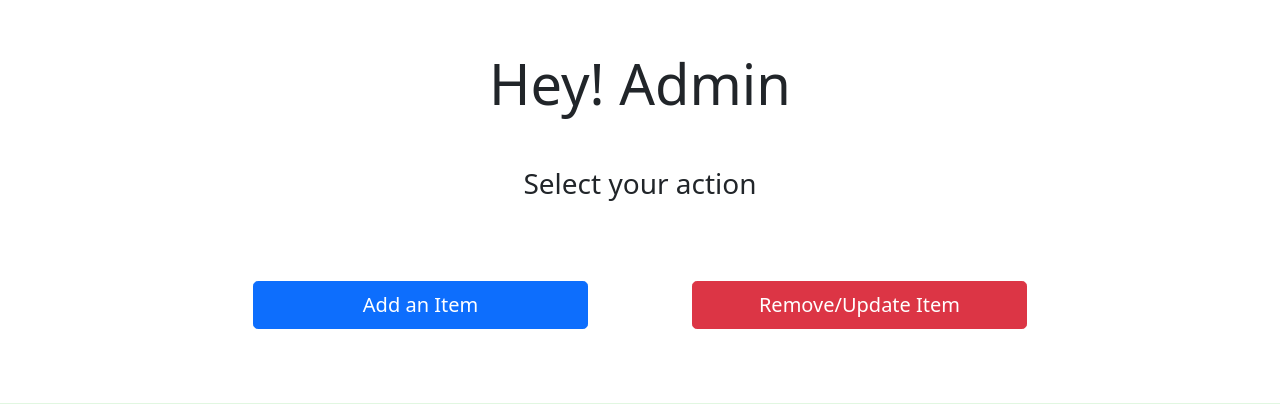
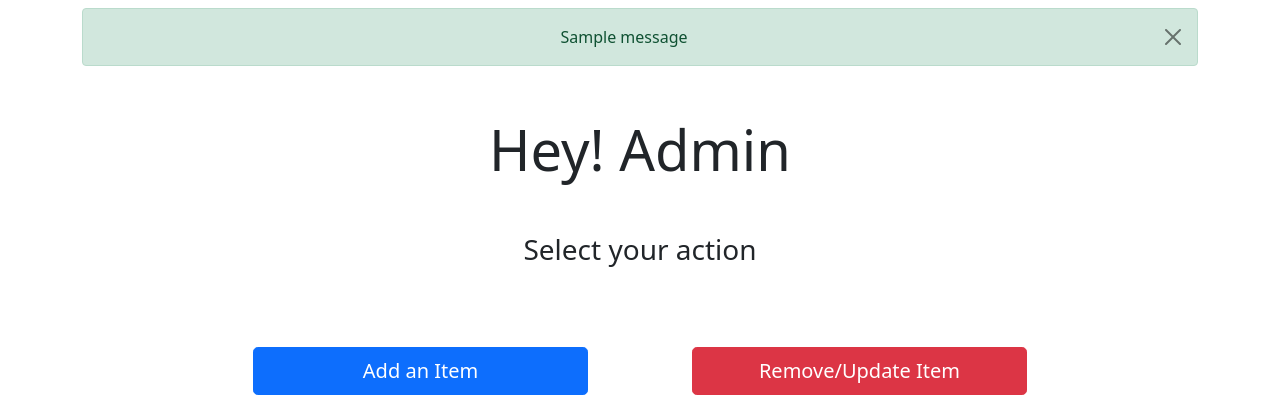
Before and after one commit to coder9a/Flask-Ecommerce-Project, a Flask app: template templates/Admin/adminPanel.html in a window 1280 px wide. Shown: the part 56-460 px from the top of the page. Run offline with Flask 2, Linux system fonts and the light colour scheme; the template is opened without the code that fills it: values that come from a table or form of the project are taken from there, others are empty; data comes from the database, SQL or seed files in the repository; one stand-in notice (Sample message) is shown; some libraries are stand-ins or nearby versions.

Commit message:
Update adminPanel.html

```diff
--- a/templates/Admin/adminPanel.html
+++ b/templates/Admin/adminPanel.html
@@ -6,16 +6,28 @@
 {% block content %}
 
 <div class="jumbotron jumbotron-fluid">
-    <div class="container">
+    <div class="container my-2">
+        {% with messages = get_flashed_messages(with_categories=true) %}
+        {% if messages %}
+        {% for category, message in messages %}
+        <div style="text-align:center;" class="alert alert-{{ category }} alert-dismissible fade show" role="alert">
+            {{message}}
+            <button type="button" class="btn-close" data-bs-dismiss="alert" aria-label="Close"></button>
+        </div>
+        {% endfor %}
+        {% endif %}
+        {% endwith %}
         <h1 style="text-align:center; margin:50px;" onclick="takeHome();" class="display-4">Hey! Admin</h1>
     </div>
 </div>
 <div class="container">
     <div style="text-align:center; " class="mb-4" id="buttons">
         <h3 style="margin:30px;">Select your action</h3>
-        <button type="button" style="margin:50px; word-wrap: break-word;" class="btn btn-primary btn-lg btn-block addButton" onclick="triggerAdd()">Add an
+        <button type="button" style="margin:50px; word-wrap: break-word;"
+            class="btn btn-primary btn-lg btn-block addButton" onclick="triggerAdd()">Add an
             Item</button>
-        <button type="button"  style="margin:50px; word-wrap: break-word;" class="btn btn-danger btn-lg btn-block removeButton" onclick="triggerRemove()">Remove/Update Item</button>
+        <button type="button" style="margin:50px; word-wrap: break-word;"
+            class="btn btn-danger btn-lg btn-block removeButton" onclick="triggerRemove()">Remove/Update Item</button>
     </div>
 </div>
 
@@ -26,28 +38,28 @@
 
             <div class="mb-3">
                 <label for="productName" class="form-label">Product Name: </label>
-            <input type="text" class="form-control" name="productName" id="productName" required/>
+                <input type="text" class="form-control" name="productName" id="productName" required />
             </div>
 
             <div class="mb-3">
                 <label for="productAuthor" class="form-label">Product Author: </label>
-            <input type="text" class="form-control" name="productAuthor" id="productAuthor" required/>
+                <input type="text" class="form-control" name="productAuthor" id="productAuthor" required />
             </div>
             <div class="mb-3">
                 <label for="productDescription" class="form-label">Product Description: </label>
-                <input type="text" class="form-control" name="productDescription" id="productDescription" required/>
+                <input type="text" class="form-control" name="productDescription" id="productDescription" required />
             </div>
             <div class="mb-3">
                 <label for="productPrice" class="form-label">Product Price: </label>
-                <input type="text" class="form-control" name="productPrice" id="productPrice" required/>
+                <input type="text" class="form-control" name="productPrice" id="productPrice" required />
             </div>
             <div class="mb-3">
                 <label for="productLink" class="form-label">Product Download Link: </label>
-                <input type="text" class="form-control" name="productLink" id="productLink" required/>
+                <input type="text" class="form-control" name="productLink" id="productLink" required />
             </div>
             <div class="mb-3">
                 <label for="productImage" class="form-label">Product Thumbnail: </label>
-                <input type="file" class="form-control" name="productImage" id="productImage" required/><br /><br />
+                <input type="file" class="form-control" name="productImage" id="productImage" required /><br /><br />
             </div>
             <div class="mb-3">
                 <input class="btn btn-primary" type="submit" value="Add to database" name="imageName" />
@@ -73,13 +85,16 @@
                     <tbody>
                         {% for product in products %}
                         <tr>
-                            <td style="width:20%; word-wrap:break-word;" >{{product.name}}</td>
+                            <td style="width:20%; word-wrap:break-word;">{{product.name}}</td>
                             <td style="width:30%; word-wrap:break-word;">{{product.description}}</td>
                             <td style="width:20%; word-wrap:break-word;">{{product.price}}</td>
                             <td style="width:20%; word-wrap:break-word;">{{product.link}}</td>
-                            <td style="width:20%; word-wrap:break-word;"><a href="/update/{{product.id}}">Update</a><br />
-                                <a href="/delete/{{product.id}}">Delete</a>
-                            </td>
+                            <div class="container" style="text-align:center; " class="mb-4" id="buttons">
+                                <td style="width:20%; word-wrap:break-word;">
+                                    <a href="/update/{{product.id}}"><button class="btn btn-success">Update</button></a>
+                                    <a href="/delete/{{product.id}}"><button class="btn btn-danger">Delete</button></a>
+                                </td>
+                            </div>
                         </tr>
                         {%endfor%}
                     </tbody>
```
